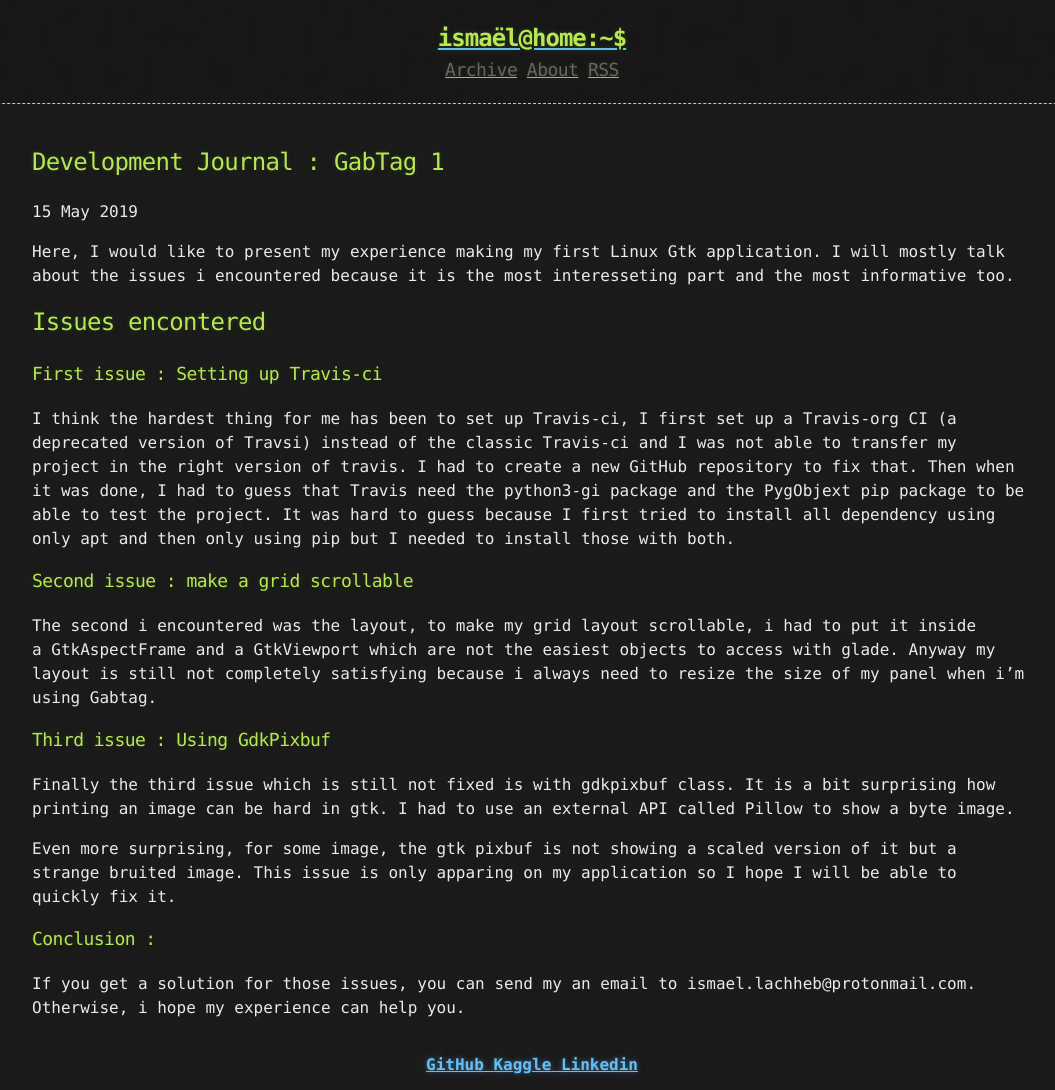
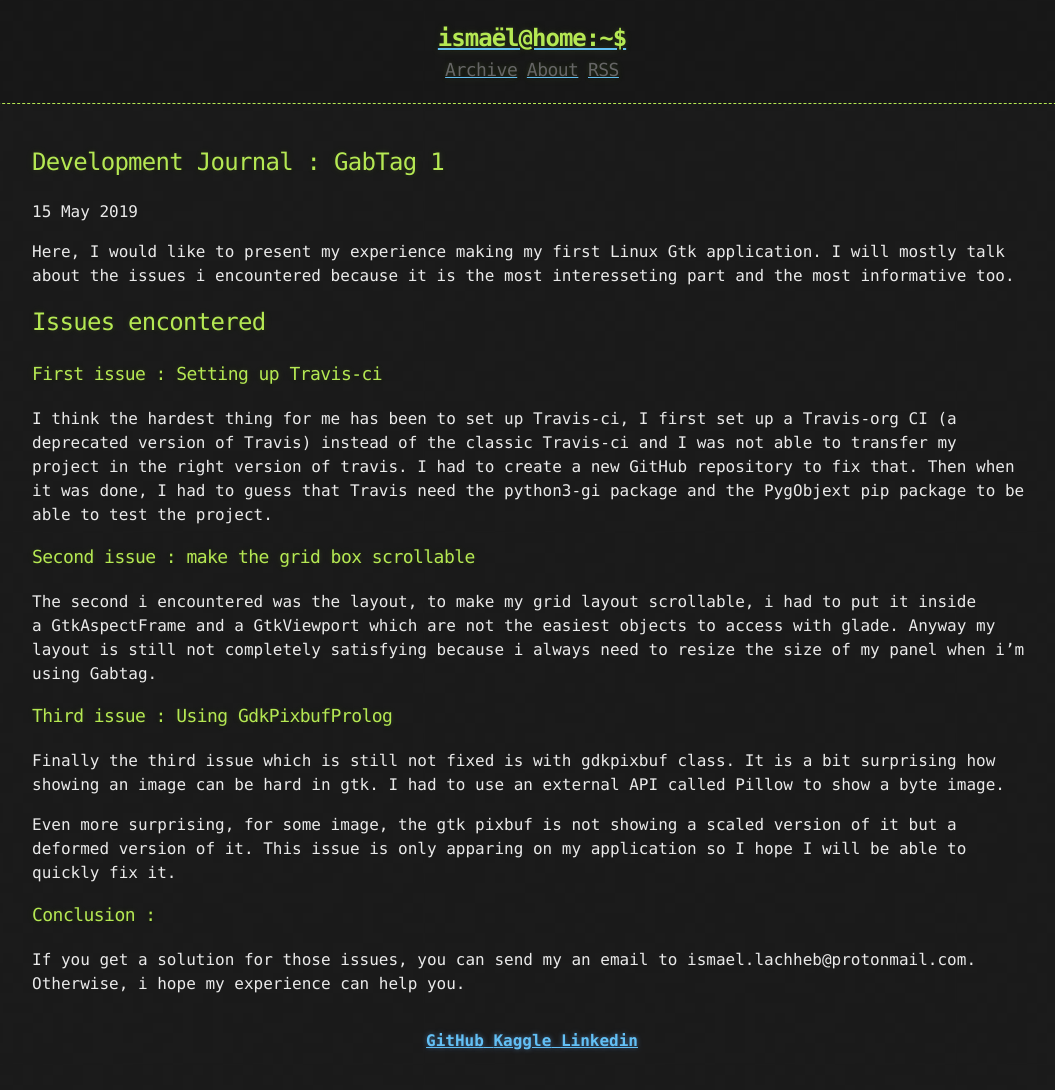
Before and after one commit to lachhebo/lachhebo.github.io, a Jekyll site: the page built from _posts/2019-05-15-GabTag-Journal-Development-1.md, in a window 1280 px wide. Shown: the whole page, without its empty margins (108-1163 px from the left). Built offline with Jekyll 4.4.1, drawn with Linux system fonts in a browser that asks for light colours; after the commit the page ends 1066 px from its top, so only the background shows below that.

Commit message:
typos : article gabtag

```diff
--- a/_posts/2019-05-15-GabTag-Journal-Development-1.md
+++ b/_posts/2019-05-15-GabTag-Journal-Development-1.md
@@ -9,20 +9,18 @@ Here, I would like to present my experience making my first Linux Gtk applicatio
 
 ### First issue : Setting up Travis-ci
 
-I think the hardest thing for me has been to set up Travis-ci, I first set up a Travis-org CI (a deprecated version of Travsi) instead of the classic Travis-ci and I was not able to transfer my project in the right version of travis. I had to create a new GitHub repository to fix that. Then when it was done, I had to guess that Travis need the python3-gi package and the PygObjext pip package to be able to test the project. It was hard to guess because I first tried to install all dependency using only apt and then only using pip but I needed to install those with both.
+I think the hardest thing for me has been to set up Travis-ci, I first set up a Travis-org CI (a deprecated version of Travis) instead of the classic Travis-ci and I was not able to transfer my project in the right version of travis. I had to create a new GitHub repository to fix that. Then when it was done, I had to guess that Travis need the python3-gi package and the PygObjext pip package to be able to test the project.
 
-### Second issue : make a  grid scrollable
+### Second issue : make the grid box scrollable
 
 The second i encountered was the layout, to make my grid layout scrollable, i had to put it inside a GtkAspectFrame and a GtkViewport which are not the easiest objects to access with glade. Anyway my layout is still not completely satisfying because i always need to resize the size of my panel when i'm using Gabtag.
 
+### Third issue : Using GdkPixbufProlog
 
-### Third issue : Using GdkPixbuf
+Finally the third issue which is still not fixed is with gdkpixbuf class. It is a bit surprising how showing an image can be hard in gtk. I had to use an external API called Pillow to show a byte image.
 
-Finally the third issue which is still not fixed is with gdkpixbuf class. It is a bit surprising how printing an image can be hard in gtk. I had to use an external API called Pillow to show a byte image.
-
-Even more surprising, for some image, the gtk pixbuf is not showing a scaled version of it but a strange bruited image. This issue is only apparing on my application so I hope I will be able to quickly fix it.
-
+Even more surprising, for some image, the gtk pixbuf is not showing a scaled version of it but a deformed version of it. This issue is only apparing on my application so I hope I will be able to quickly fix it.
 
 ### Conclusion :
 
- If you get a solution for those issues, you can send my an email to ismael.lachheb@protonmail.com. Otherwise, i hope my experience can help you.
+If you get a solution for those issues, you can send my an email to ismael.lachheb@protonmail.com. Otherwise, i hope my experience can help you.
```
Also changed, not shown: about.md (+1 -4 lines), 7 other files.
